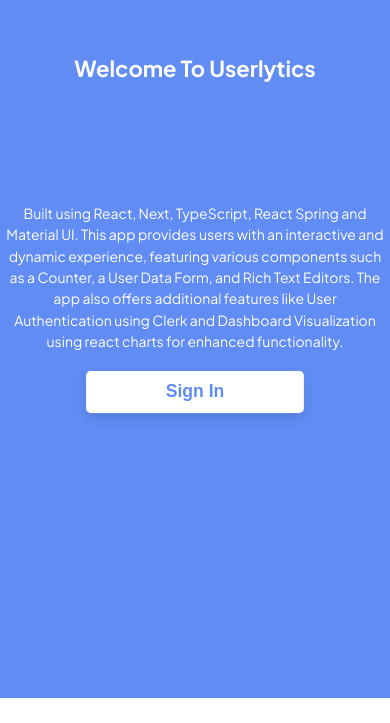
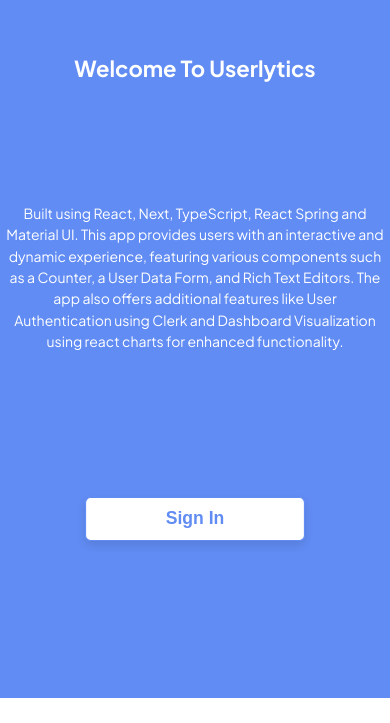
Before and after one commit to Ksquare17/userlytics, a Next.js app: page / in a window 390 px wide. Shown: the part 146-869 px from the top of the page. Built offline with nearby package versions, Linux system fonts and the light colour scheme; no server answers.

Commit message:
fix style for mobile screen

```diff
--- a/src/app/globals.css
+++ b/src/app/globals.css
@@ -167,7 +167,9 @@
     height: 100vh;
     margin-bottom: 25px;
   }
-
+  .landing-btn > button{
+    top: 75%;
+  }
   #showcase h1 {
     font-size: 22px;
   }
```
